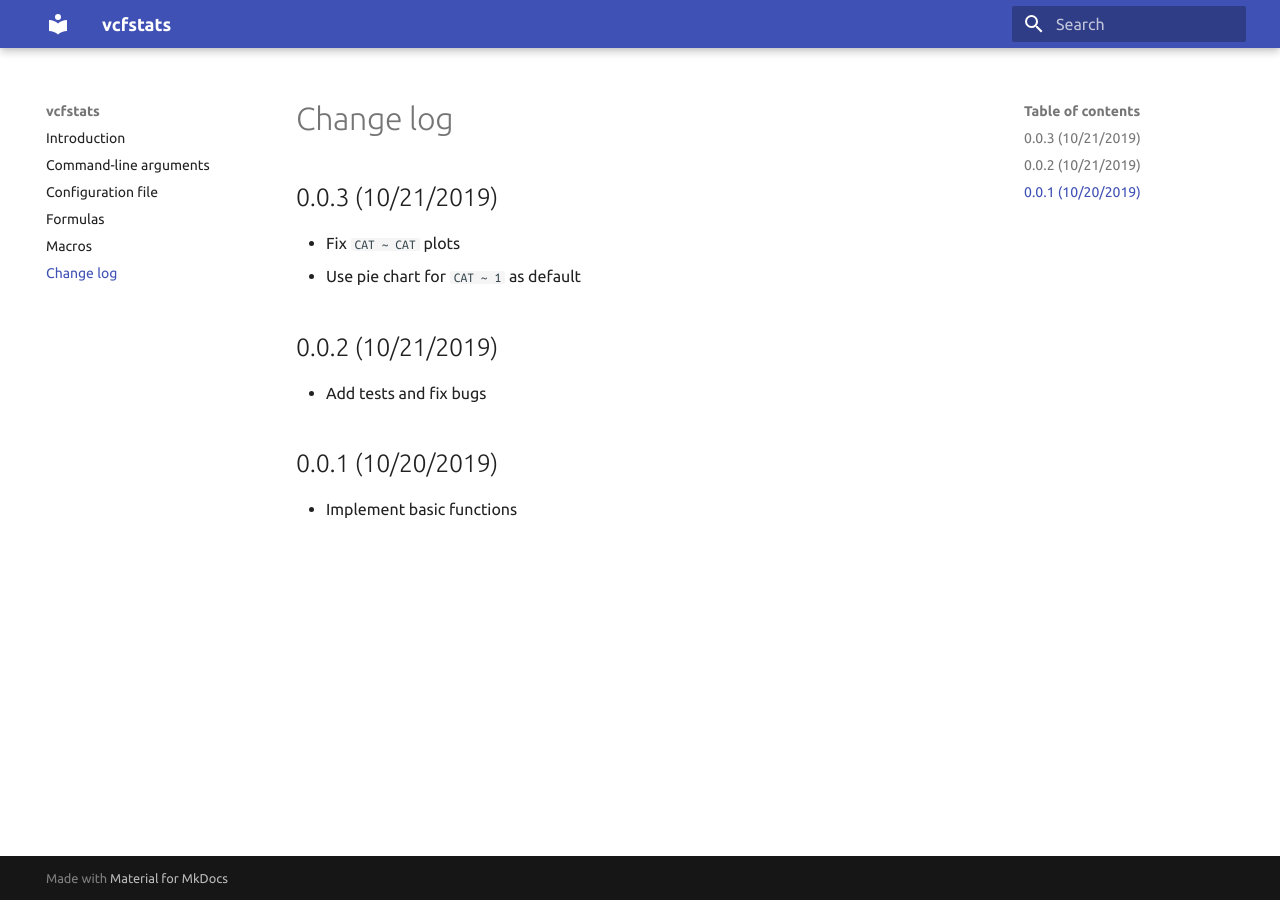
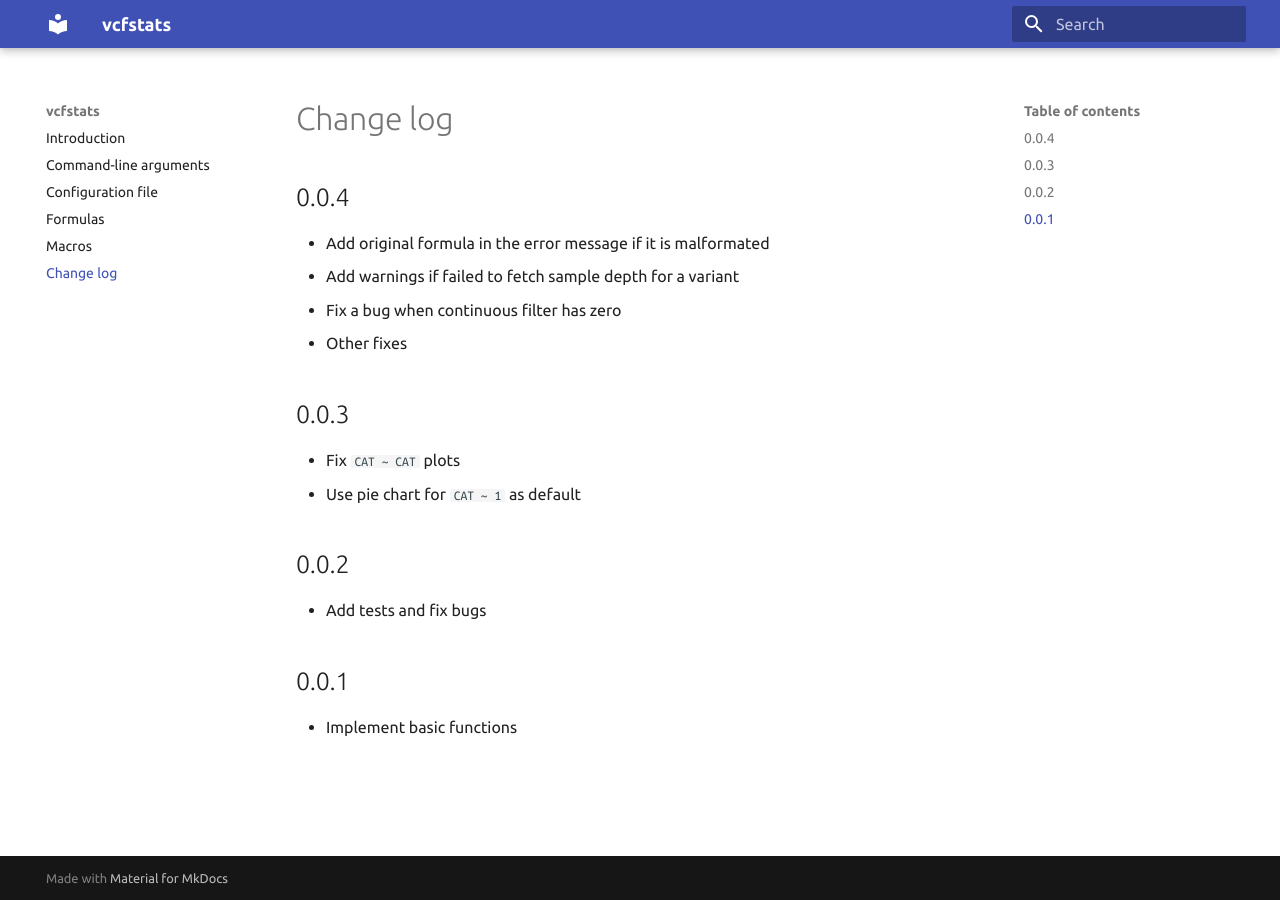
Before and after one commit to pwwang/vcfstats, an MkDocs documentation site: the page built from docs/CHANGELOG.md, in a window 1280 px wide. Built offline with MkDocs 1.6.1 and Material for MkDocs 9.7.7, drawn with Linux system fonts in a browser that asks for light colours.

Commit message:
Update CHANGELOG

```diff
--- a/docs/CHANGELOG.md
+++ b/docs/CHANGELOG.md
@@ -1,9 +1,15 @@
-# 0.0.3 (10/21/2019)
+# 0.0.4
+- Add original formula in the error message if it is malformated
+- Add warnings if failed to fetch sample depth for a variant
+- Fix a bug when continuous filter has zero
+- Other fixes
+
+# 0.0.3
 - Fix `CAT ~ CAT` plots
 - Use pie chart for `CAT ~ 1` as default
 
-# 0.0.2 (10/21/2019)
+# 0.0.2
 - Add tests and fix bugs
 
-# 0.0.1 (10/20/2019)
+# 0.0.1
 - Implement basic functions
```
